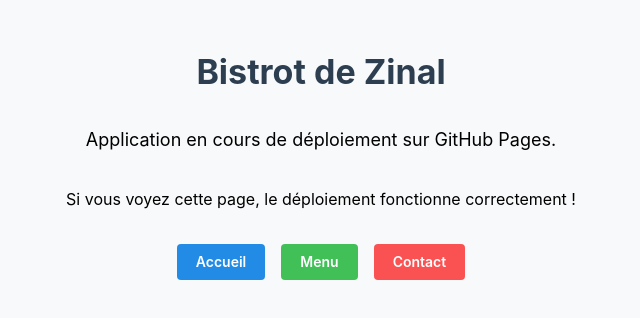
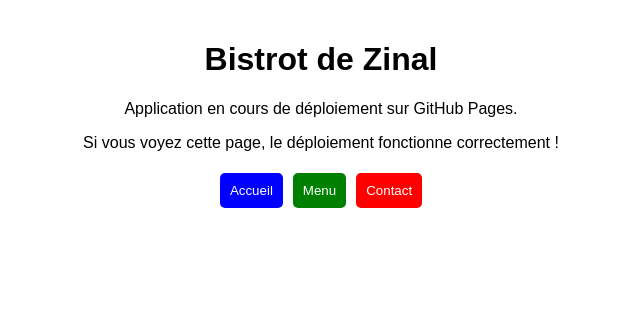
Before and after one commit to jk0q/bistrot-zinal-web-app, a React (Vite) app: page /bistrot-zinal-web-app/menu in a window 1280 px wide. Shown: the top 318 px of the page, without its empty margins (319-959 px from the left). Built offline with nearby package versions, Linux system fonts and the light colour scheme.

Commit message:
Simplification complète de l'application pour résoudre les problèmes de déploiement

```diff
--- a/index.html
+++ b/index.html
@@ -2,12 +2,14 @@
 <html lang="fr">
   <head>
     <meta charset="UTF-8" />
-    <link rel="icon" type="image/svg+xml" href="/vite.svg" />
     <meta name="viewport" content="width=device-width, initial-scale=1.0" />
     <title>Bistrot de Zinal</title>
+    <style>
+      body { font-family: Arial, sans-serif; margin: 0; padding: 0; }
+    </style>
   </head>
   <body>
     <div id="root"></div>
-    <script type="module" src="/src/main.jsx"></script>
+    <script type="module" src="./src/main.jsx"></script>
   </body>
 </html>
--- a/src/App.jsx
+++ b/src/App.jsx
@@ -1,23 +1,16 @@
 import React from 'react';
-import { Container, Title, Text, Stack, Button, Group } from '@mantine/core';
 
 export default function App() {
   return (
-    <Container size="lg" pt={50}>
-      <Stack gap="xl" align="center">
-        <Title order={1}>Bistrot de Zinal</Title>
-        <Text size="lg" ta="center">
-          Application en cours de déploiement sur GitHub Pages.
-        </Text>
-        <Text size="md" ta="center">
-          Si vous voyez cette page, le déploiement fonctionne correctement !
-        </Text>
-        <Group>
-          <Button color="blue">Accueil</Button>
-          <Button color="green">Menu</Button>
-          <Button color="red">Contact</Button>
-        </Group>
-      </Stack>
-    </Container>
+    <div style={{ padding: '20px', maxWidth: '800px', margin: '0 auto', textAlign: 'center' }}>
+      <h1>Bistrot de Zinal</h1>
+      <p>Application en cours de déploiement sur GitHub Pages.</p>
+      <p>Si vous voyez cette page, le déploiement fonctionne correctement !</p>
+      <div>
+        <button style={{ margin: '5px', padding: '10px', backgroundColor: 'blue', color: 'white', border: 'none', borderRadius: '5px' }}>Accueil</button>
+        <button style={{ margin: '5px', padding: '10px', backgroundColor: 'green', color: 'white', border: 'none', borderRadius: '5px' }}>Menu</button>
+        <button style={{ margin: '5px', padding: '10px', backgroundColor: 'red', color: 'white', border: 'none', borderRadius: '5px' }}>Contact</button>
+      </div>
+    </div>
   );
 }
--- a/src/main.jsx
+++ b/src/main.jsx
@@ -1,14 +1,9 @@
 import React from 'react';
 import ReactDOM from 'react-dom/client';
-import { MantineProvider } from '@mantine/core';
-import '@mantine/core/styles.css';
 import App from './App.jsx';
-import './styles/global.css';
 
 ReactDOM.createRoot(document.getElementById('root')).render(
   <React.StrictMode>
-    <MantineProvider>
-      <App />
-    </MantineProvider>
+    <App />
   </React.StrictMode>
 );
--- /dev/null
+++ b/vite.config.js
@@ -0,0 +1,11 @@
+import { defineConfig } from 'vite'
+import react from '@vitejs/plugin-react'
+
+export default defineConfig({
+  plugins: [react()],
+  base: '/bistrot-zinal-web-app/',
+  build: {
+    outDir: 'dist',
+    emptyOutDir: true
+  }
+})
--- a/vite.config.ts
+++ b/vite.config.ts
@@ -8,5 +8,18 @@ export default defineConfig({
     port: 3000,
     strictPort: true
   },
-  base: '/bistrot-zinal-web-app/'
+  base: '/bistrot-zinal-web-app/',
+  build: {
+    outDir: 'dist',
+    assetsDir: 'assets',
+    emptyOutDir: true,
+    sourcemap: false,
+    rollupOptions: {
+      output: {
+        entryFileNames: `assets/[name]-[hash].js`,
+        chunkFileNames: `assets/[name]-[hash].js`,
+        assetFileNames: `assets/[name]-[hash].[ext]`,
+      },
+    },
+  }
 })
```
Also changed, not shown: 1 other file (tests, documents, lock files or other folders).
